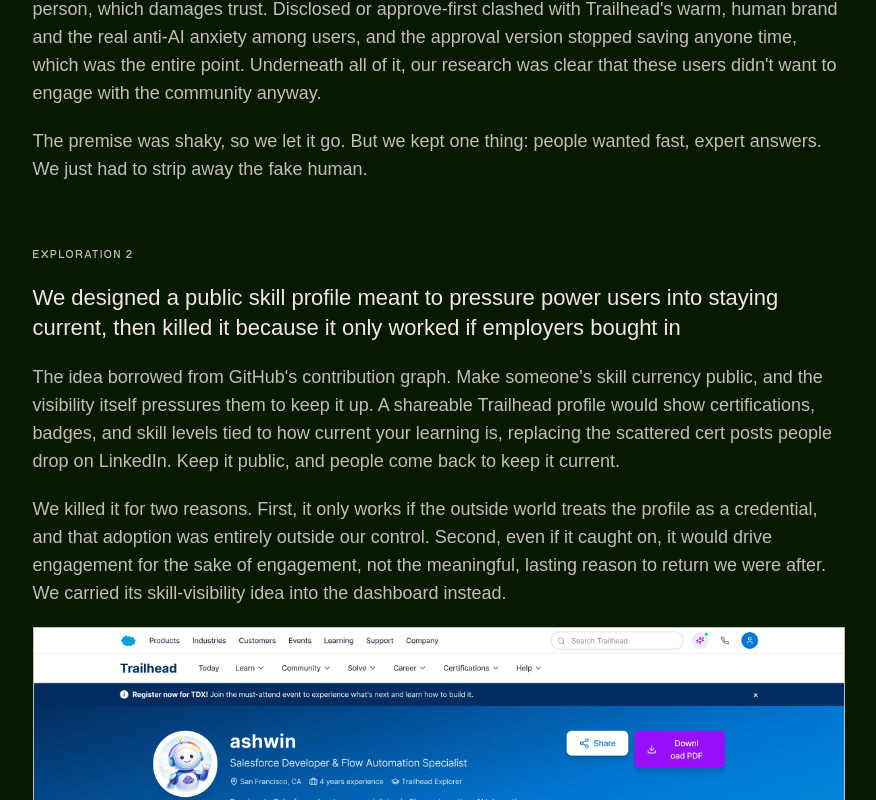
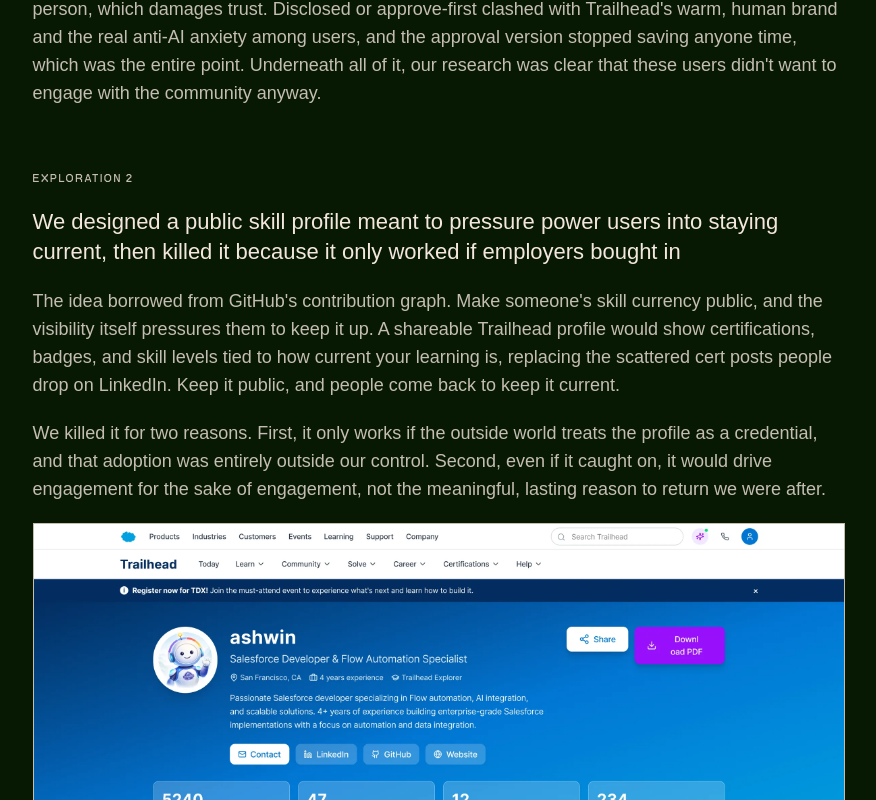
Before and after one commit to cysteph29/portfolioconcept_1.6, a Next.js app: page /work/salesforce-trailhead in a window 1280 px wide. Shown: the part 3600-4400 px from the top of the page, without its empty margins (345-1221 px from the left). Built offline with nearby package versions, Linux system fonts and the light colour scheme; a web font is replaced by a local one.

Commit message:
Trim closing lines from the Trailhead exploration sections.
Co-authored-by: Cursor <cursoragent@cursor.com>

```diff
--- a/src/content/case-studies/salesforce-trailhead.mdx
+++ b/src/content/case-studies/salesforce-trailhead.mdx
@@ -130,8 +130,6 @@ The idea was status plus leverage: power users become group leaders, and an AI t
 
 We took it down two paths, and both broke. Fully automated meant undisclosed AI speaking as a real person, which damages trust. Disclosed or approve-first clashed with Trailhead's warm, human brand and the real anti-AI anxiety among users, and the approval version stopped saving anyone time, which was the entire point. Underneath all of it, our research was clear that these users didn't want to engage with the community anyway.
 
-The premise was shaky, so we let it go. But we kept one thing: people wanted fast, expert answers. We just had to strip away the fake human.
-
 </Section>
 
 <Section id="ideation-2" sections={frontmatter.sections}>
@@ -140,7 +138,7 @@ The premise was shaky, so we let it go. But we kept one thing: people wanted fas
 
 The idea borrowed from GitHub's contribution graph. Make someone's skill currency public, and the visibility itself pressures them to keep it up. A shareable Trailhead profile would show certifications, badges, and skill levels tied to how current your learning is, replacing the scattered cert posts people drop on LinkedIn. Keep it public, and people come back to keep it current.
 
-We killed it for two reasons. First, it only works if the outside world treats the profile as a credential, and that adoption was entirely outside our control. Second, even if it caught on, it would drive engagement for the sake of engagement, not the meaningful, lasting reason to return we were after. We carried its skill-visibility idea into the dashboard instead.
+We killed it for two reasons. First, it only works if the outside world treats the profile as a credential, and that adoption was entirely outside our control. Second, even if it caught on, it would drive engagement for the sake of engagement, not the meaningful, lasting reason to return we were after.
 
 <CaseFigure
   src="/work/salesforce-trailhead/case-study-trailhead-7.webp"
```
